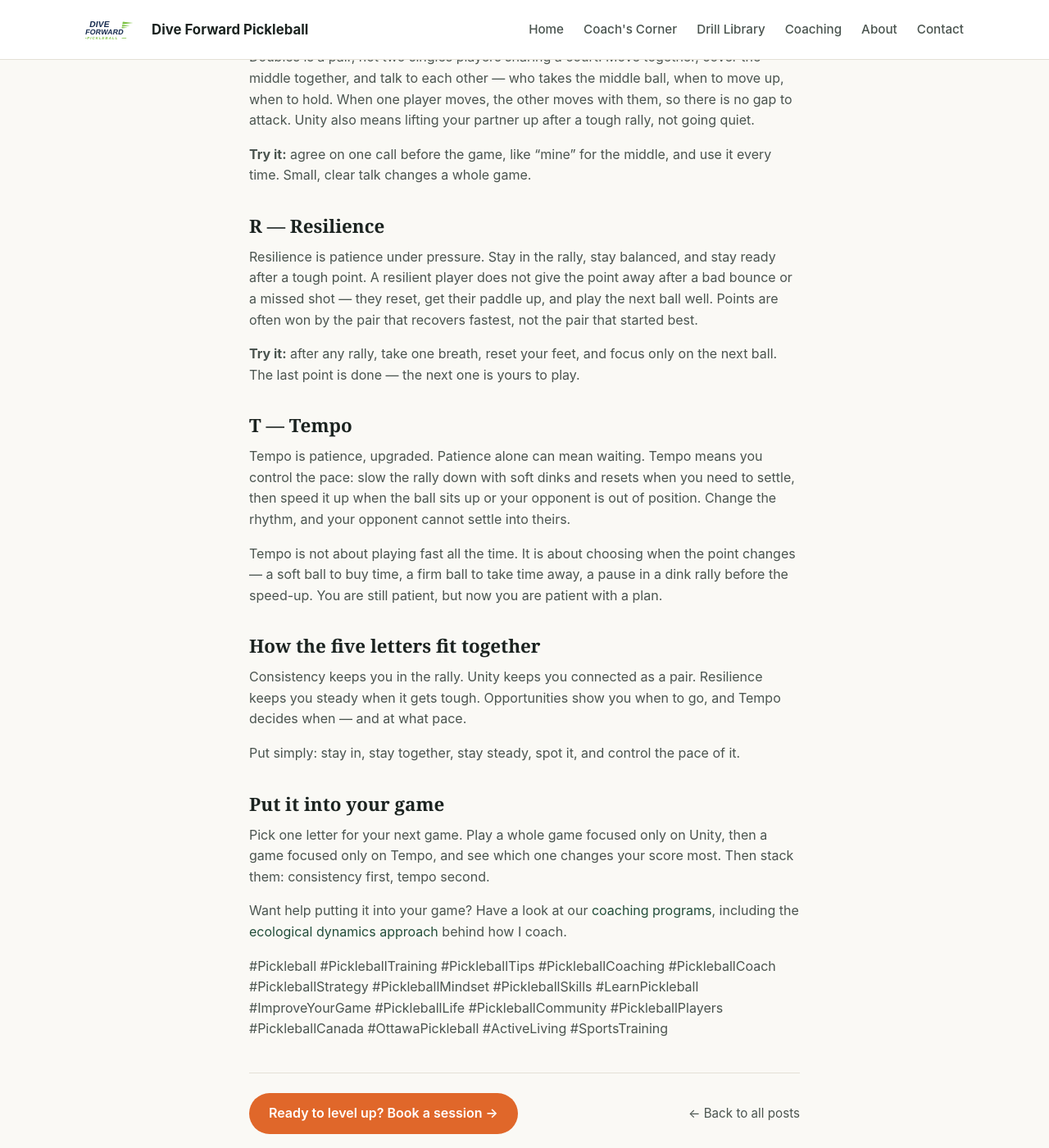
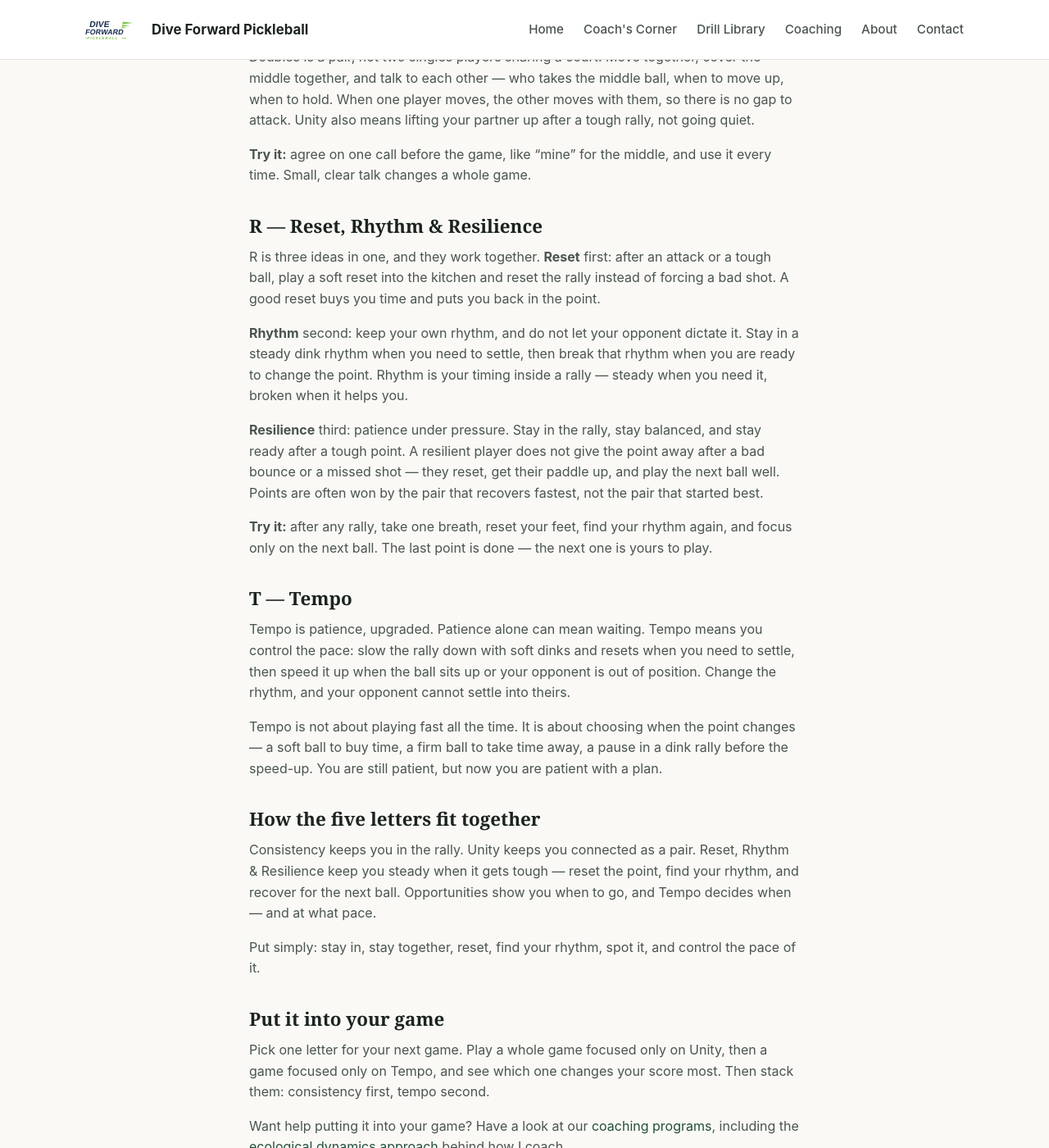
Before and after one commit to forwardpickleballorg-art/forwardpickleballorg-art.github.io, a Jekyll site: the page built from _posts/2026-11-01-court.html, in a window 1280 px wide and 1400 px high, scrolled down 865 px. Shown: the whole window at 82% size. Built offline with Jekyll 4.4.1, drawn with Linux system fonts in a browser that asks for light colours.

Commit message:
Update COURT post: R as Reset, Rhythm and Resilience

```diff
--- a/_posts/2026-11-01-court.html
+++ b/_posts/2026-11-01-court.html
@@ -20,17 +20,19 @@ redirect_from:
 <p>Doubles is a pair, not two singles players sharing a court. Move together, cover the middle together, and talk to each other — who takes the middle ball, when to move up, when to hold. When one player moves, the other moves with them, so there is no gap to attack. Unity also means lifting your partner up after a tough rally, not going quiet.</p>
 <p><strong>Try it:</strong> agree on one call before the game, like “mine” for the middle, and use it every time. Small, clear talk changes a whole game.</p>
 
-<h2>R — Resilience</h2>
-<p>Resilience is patience under pressure. Stay in the rally, stay balanced, and stay ready after a tough point. A resilient player does not give the point away after a bad bounce or a missed shot — they reset, get their paddle up, and play the next ball well. Points are often won by the pair that recovers fastest, not the pair that started best.</p>
-<p><strong>Try it:</strong> after any rally, take one breath, reset your feet, and focus only on the next ball. The last point is done — the next one is yours to play.</p>
+<h2>R — Reset, Rhythm &amp; Resilience</h2>
+<p>R is three ideas in one, and they work together. <strong>Reset</strong> first: after an attack or a tough ball, play a soft reset into the kitchen and reset the rally instead of forcing a bad shot. A good reset buys you time and puts you back in the point.</p>
+<p><strong>Rhythm</strong> second: keep your own rhythm, and do not let your opponent dictate it. Stay in a steady dink rhythm when you need to settle, then break that rhythm when you are ready to change the point. Rhythm is your timing inside a rally — steady when you need it, broken when it helps you.</p>
+<p><strong>Resilience</strong> third: patience under pressure. Stay in the rally, stay balanced, and stay ready after a tough point. A resilient player does not give the point away after a bad bounce or a missed shot — they reset, get their paddle up, and play the next ball well. Points are often won by the pair that recovers fastest, not the pair that started best.</p>
+<p><strong>Try it:</strong> after any rally, take one breath, reset your feet, find your rhythm again, and focus only on the next ball. The last point is done — the next one is yours to play.</p>
 
 <h2>T — Tempo</h2>
 <p>Tempo is patience, upgraded. Patience alone can mean waiting. Tempo means you control the pace: slow the rally down with soft dinks and resets when you need to settle, then speed it up when the ball sits up or your opponent is out of position. Change the rhythm, and your opponent cannot settle into theirs.</p>
 <p>Tempo is not about playing fast all the time. It is about choosing when the point changes — a soft ball to buy time, a firm ball to take time away, a pause in a dink rally before the speed-up. You are still patient, but now you are patient with a plan.</p>
 
 <h2>How the five letters fit together</h2>
-<p>Consistency keeps you in the rally. Unity keeps you connected as a pair. Resilience keeps you steady when it gets tough. Opportunities show you when to go, and Tempo decides when — and at what pace.</p>
-<p>Put simply: stay in, stay together, stay steady, spot it, and control the pace of it.</p>
+<p>Consistency keeps you in the rally. Unity keeps you connected as a pair. Reset, Rhythm &amp; Resilience keep you steady when it gets tough — reset the point, find your rhythm, and recover for the next ball. Opportunities show you when to go, and Tempo decides when — and at what pace.</p>
+<p>Put simply: stay in, stay together, reset, find your rhythm, spot it, and control the pace of it.</p>
 
 <h2>Put it into your game</h2>
 <p>Pick one letter for your next game. Play a whole game focused only on Unity, then a game focused only on Tempo, and see which one changes your score most. Then stack them: consistency first, tempo second.</p>
```
